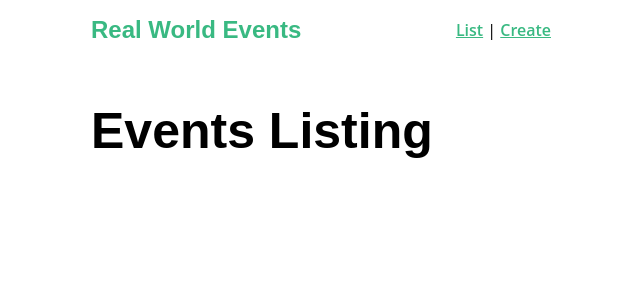
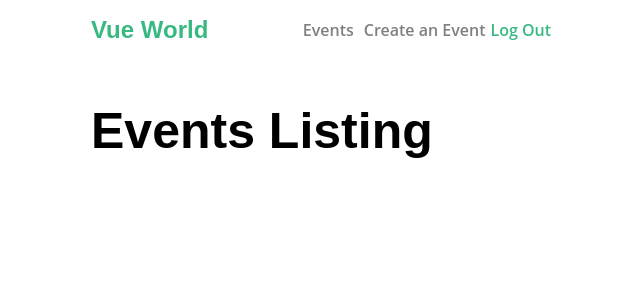
Before and after one commit to dericksozo/real-world-nuxt, a Nuxt app: page / in a window 1280 px wide. Shown: the top 300 px of the page, without its empty margins (319-959 px from the left). Built offline with nearby package versions, Linux system fonts and the light colour scheme.

Commit message:
Updating the navbar to the one Adam created.

```diff
--- a/components/NavBar.vue
+++ b/components/NavBar.vue
@@ -1,15 +1,32 @@
 <template>
   <div id="nav" class="nav">
-    <nuxt-link to="/" class="brand">Real World Events</nuxt-link>
+    <router-link to="/" class="brand">Vue World</router-link>
     <nav>
-      <nuxt-link to="/">List</nuxt-link> |
-      <nuxt-link to="/event/create">Create</nuxt-link>
+      <router-link to="/" class="nav-item">Events</router-link>
+      <router-link to="/create" class="nav-item">Create an Event</router-link>
+      <router-link v-if="!loggedIn" to="/login">Login / Sign Up</router-link>
+      <a v-else @click="logout">Log Out</a>
     </nav>
   </div>
 </template>
 
 <script>
-export default {}
+export default {
+  name: 'NavBar',
+  computed: {
+    loggedIn() {
+      if (this.$store.state.user !== null) {
+        return true
+      }
+    }
+  },
+  methods: {
+    logout() {
+      this.$store.dispatch('userLogout')
+      this.$router.push('/login')
+    }
+  }
+}
 </script>
 
 <style scoped>
@@ -23,7 +40,6 @@ export default {}
   font-family: 'Montserrat', sans-serif;
   font-weight: 700;
   font-size: 1.5em;
-  color: #39b982;
   text-decoration: none;
 }
 .nav .nav-item {
```
